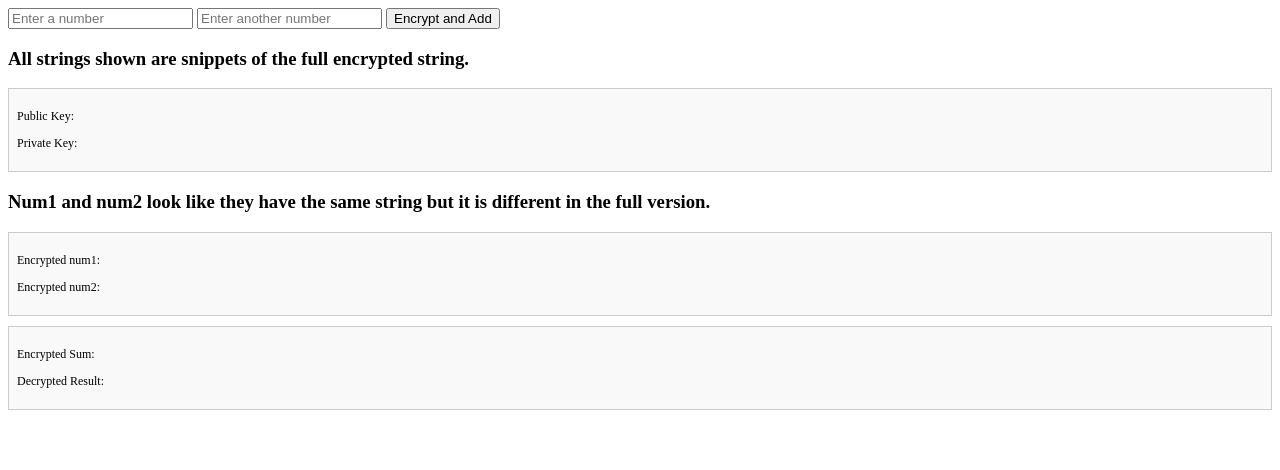
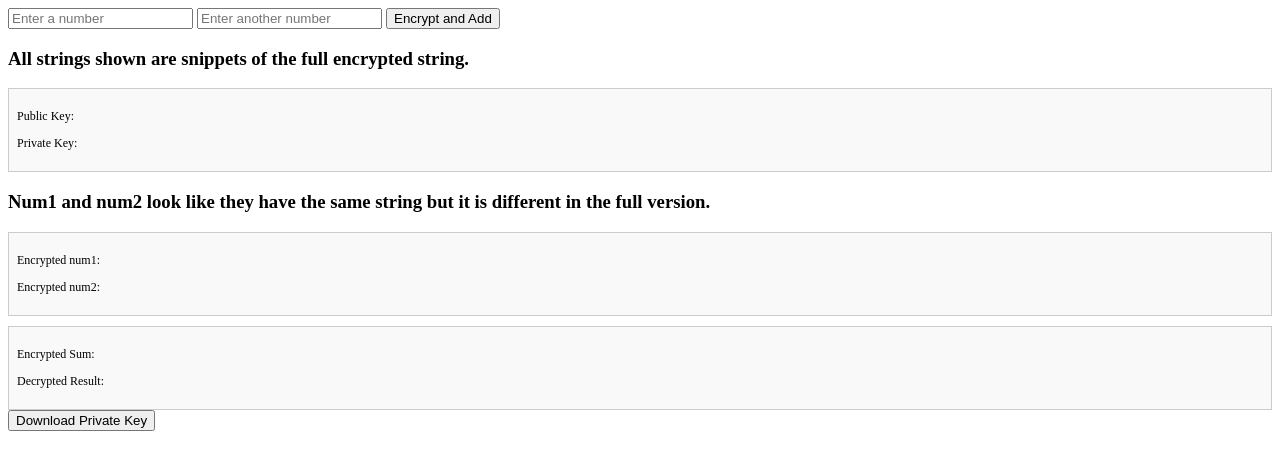
Before and after one commit to ronantakizawa/fhewasm, a plain HTML site: page index.html in a window 1280 px wide. Drawn offline with Linux system fonts and the light colour scheme; no server answers.

Commit message:
Update index.html

```diff
--- a/index.html
+++ b/index.html
@@ -39,6 +39,7 @@
         <p>Encrypted Sum: <span id="encryptedSumDisplay"></span></p>
         <p>Decrypted Result: <span id="decryptedResultDisplay"></span></p>
     </div>
+    <button onclick="downloadPrivateKey()">Download Private Key</button>
     <script src="index.js"></script>
 
 
```
